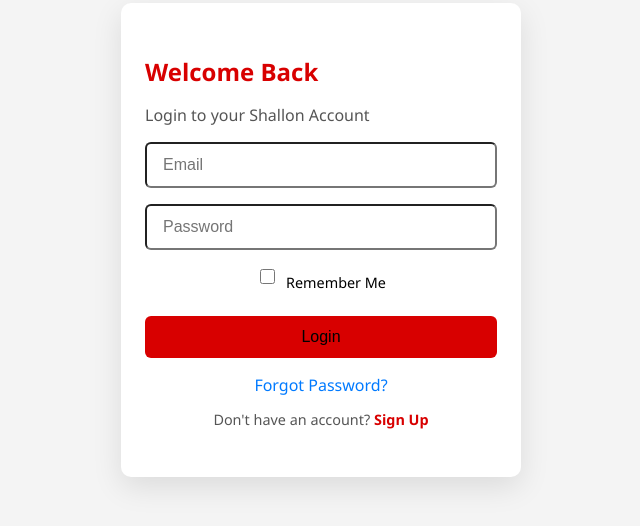
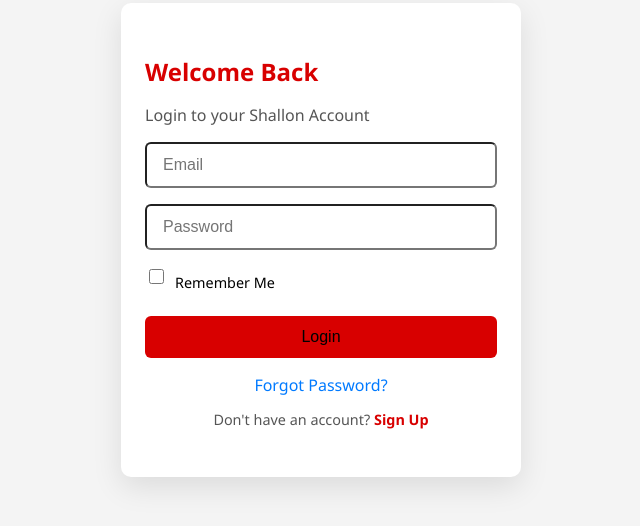
Before and after one commit to Jomiloju-Olusanya/Shallon, a plain HTML site: page auth.html in a window 1280 px wide. Shown: the part 160-686 px from the top of the page, without its empty margins (319-959 px from the left). Drawn offline with Linux system fonts and the light colour scheme.

Commit message:
Update auth.css

```diff
--- a/auth.css
+++ b/auth.css
@@ -82,16 +82,14 @@ input {
 }
 
 .remember-wrap {
-    display: flex;
-    justify-content: center;
-    align-items: center;
+    /* display: flex;
+    align-items: center; */
     margin-bottom: 1rem;
     font-size: 0.9rem;
 }
 
 .remember-me {
     display: flex;
-    justify-content: center;
     align-items: center;
     gap: 0.5rem;
     cursor: pointer;
```
